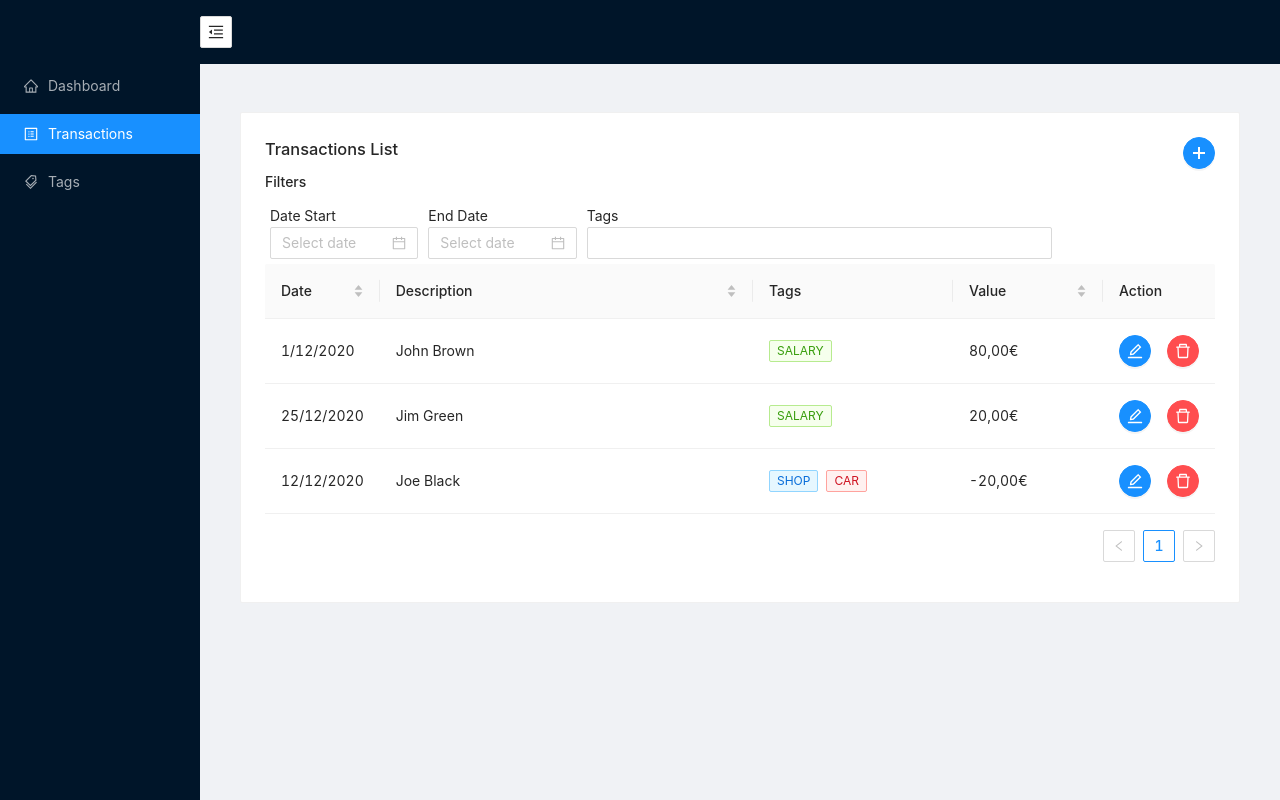
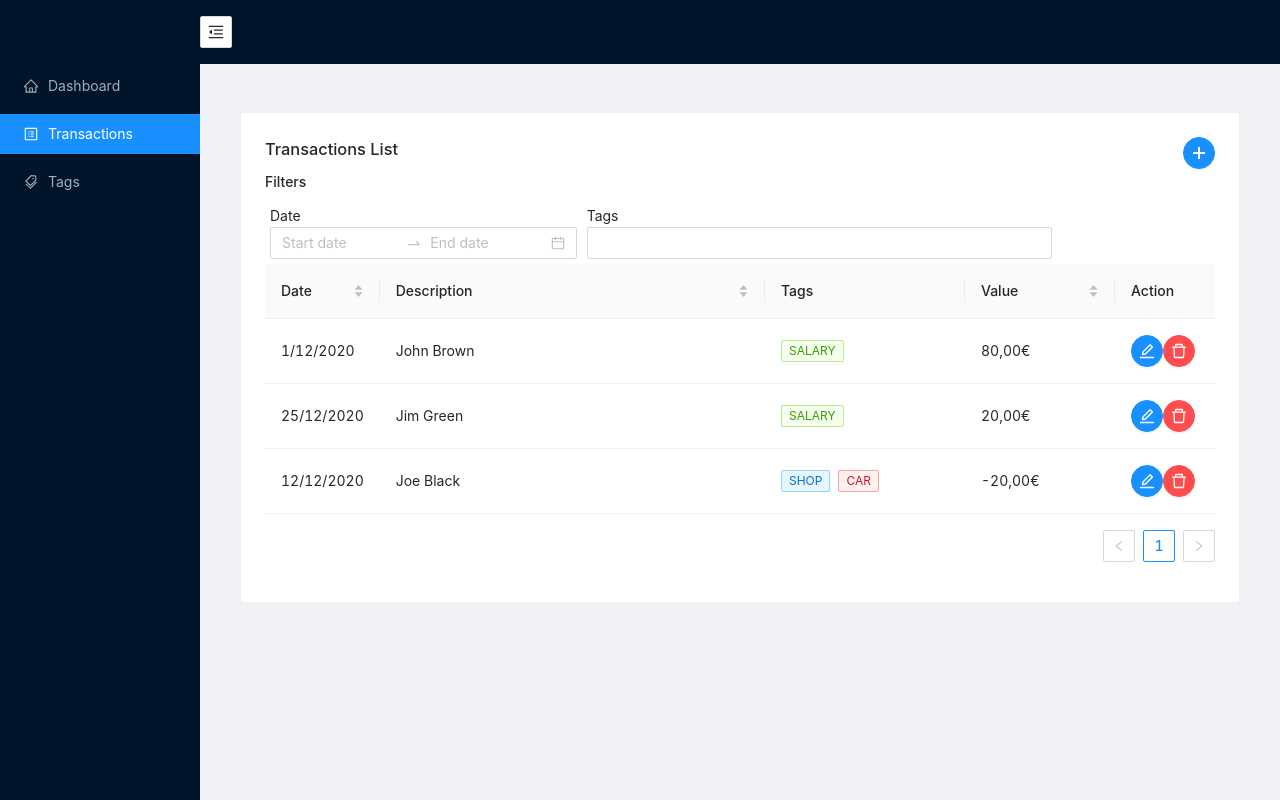
Before and after one commit to emanuellourenco/my-budget_frontend, a React (Create React App) app: page /transactions in a window 1280 px wide. Built offline with nearby package versions, Linux system fonts and the light colour scheme.

Commit message:
change actions buttons in Tags and Transactions view components

```diff
--- a/src/views/Tags.jsx
+++ b/src/views/Tags.jsx
@@ -1,5 +1,5 @@
 import React, { useState } from "react";
-import { Row, Col, Card, Table, Space, Tag, Button, Tooltip } from "antd";
+import { Row, Col, Card, Table, Tag, Button, Tooltip } from "antd";
 import MainLayout from "../components/layout/MainLayout";
 import { PlusOutlined, EditOutlined, DeleteOutlined } from "@ant-design/icons";
 import TagModal from "../components/modals/Tags";
@@ -29,7 +29,7 @@ function Tags() {
       key: "action",
       width: "100px",
       render: (text, record) => (
-        <Space size="middle">
+        <div className="action-buttons">
           <Tooltip title="Edit">
             <Button
               type="primary"
@@ -41,7 +41,7 @@ function Tags() {
           <Tooltip title="Delete">
             <Button type="danger" shape="circle" icon={<DeleteOutlined />} />
           </Tooltip>
-        </Space>
+        </div>
       ),
     },
   ];
--- a/src/views/Transactions.jsx
+++ b/src/views/Transactions.jsx
@@ -1,11 +1,15 @@
-import React from "react";
-import { Row, Col, Card, Table, Tag, Space, Button, Tooltip } from "antd";
-import DatePicker from "../components/form/DatePicker";
+import React, { useState } from "react";
+import { Row, Col, Card, Table, Tag, Button, Tooltip } from "antd";
+import RangePicker from "../components/form/RangePicker";
 import MainLayout from "../components/layout/MainLayout";
 import { PlusOutlined, EditOutlined, DeleteOutlined } from "@ant-design/icons";
 import Select from "../components/form/Select";
+import TransactionsModal from "../components/modals/Transactions";
 
 function Transactions() {
+  const [modalOpen, setModalOpen] = useState(false);
+  const [dataId, setdataId] = useState(null);
+
   const columns = [
     {
       title: "Date",
@@ -54,19 +58,19 @@ function Transactions() {
       key: "action",
       width: "100px",
       render: (text, record) => (
-        <Space size="middle">
+        <div className="action-buttons">
           <Tooltip title="Edit">
             <Button
               type="primary"
               shape="circle"
               icon={<EditOutlined />}
-              //  onClick={() => handleChangeModal(record.key)}
+              onClick={() => handleChangeModal(record.key)}
             />
           </Tooltip>
           <Tooltip title="Delete">
             <Button type="danger" shape="circle" icon={<DeleteOutlined />} />
           </Tooltip>
-        </Space>
+        </div>
       ),
     },
   ];
@@ -120,6 +124,11 @@ function Transactions() {
     console.log(date, dateString);
   };
 
+  const handleChangeModal = (id) => {
+    setModalOpen(true);
+    setdataId(id);
+  };
+
   return (
     <MainLayout>
       <Card>
@@ -133,7 +142,7 @@ function Transactions() {
                 type="primary"
                 shape="circle"
                 icon={<PlusOutlined />}
-                //  onClick={() => handleChangeModal(null)}
+                onClick={() => handleChangeModal(null)}
               />
             </Tooltip>
           </Col>
@@ -142,16 +151,10 @@ function Transactions() {
           <Col span="24">
             <h4>Filters</h4>
           </Col>
-          <DatePicker
-            cols="4"
-            label="Date Start"
-            name="dateStart"
-            onChange={onChange}
-          />
-          <DatePicker
-            cols="4"
-            label="End Date"
-            name="dateEnd"
+          <RangePicker
+            cols="8"
+            label="Date"
+            name="rangeDate"
             onChange={onChange}
           />
           <Select
@@ -165,6 +168,11 @@ function Transactions() {
         <Row>
           <Col sm={24}>
             <Table columns={columns} dataSource={data} />
+            <TransactionsModal
+              isOpen={modalOpen}
+              setIsOpen={setModalOpen}
+              id={dataId}
+            />
           </Col>
         </Row>
       </Card>
```
